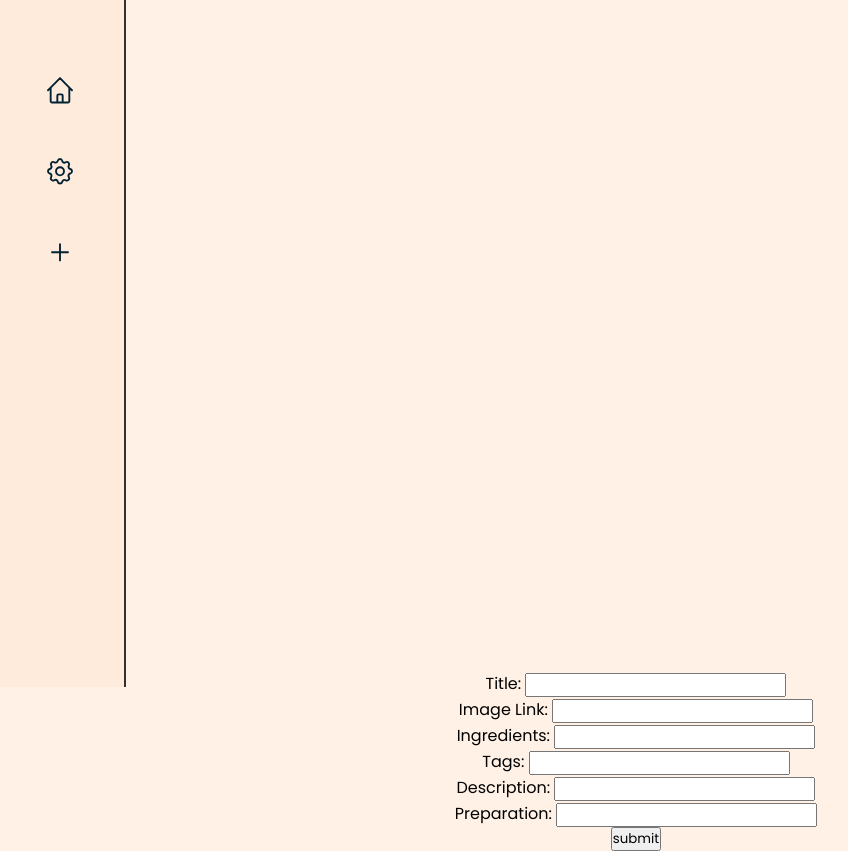
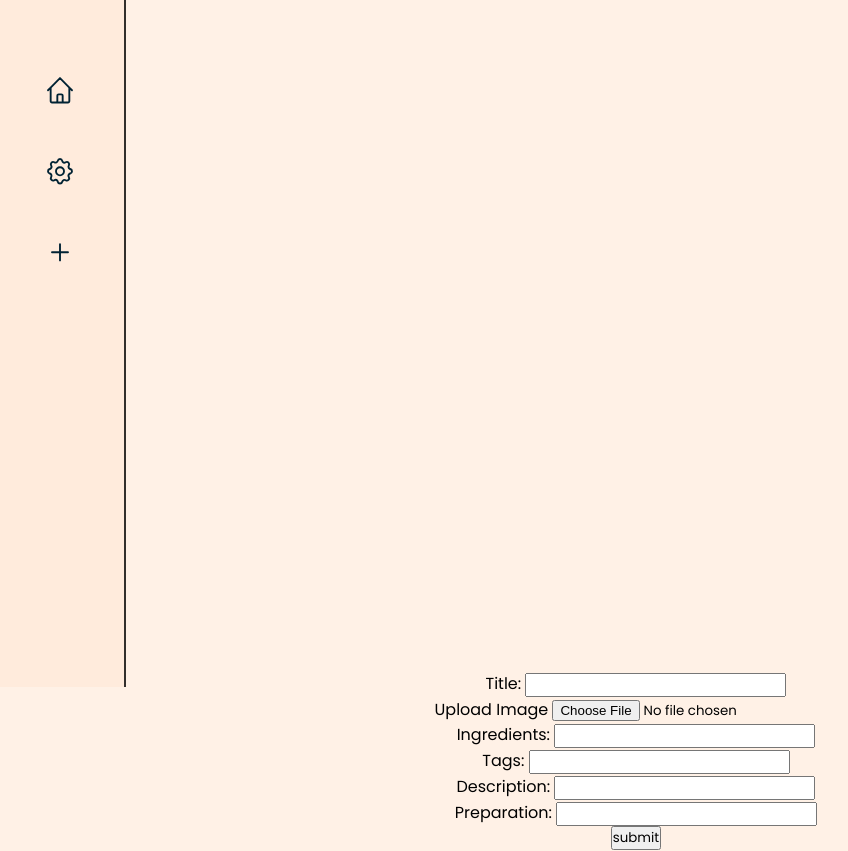
Before and after one commit to ebrandstaetter/Kilogram, a website: page public/index.html in a window 1280 px wide. Shown: the part 129-980 px from the top of the page, without its empty margins (4-852 px from the left). Drawn offline with Linux system fonts and the light colour scheme; no server answers; files whose address does not match are found by name.

Commit message:
Image upload button

```diff
--- a/public/index.html
+++ b/public/index.html
@@ -47,10 +47,9 @@
             <input type="text" id="title">
         </div>
         <div>
-            <label for="imgLink">Image Link:</label>
-            <input type="text" id="imgLink">
+            <label for="imgLink" style="cursor: pointer;">Upload Image</label>
+            <input type="file" accept="image/jpg" name="image" id="imgLink" onchange="loadFile(event)"> <!-- TODO: only allow to add jpg -->
         </div>
-
         <div>
             <label for="ingredients">Ingredients:</label>
             <input type="text" id="ingredients">
--- a/public/script.js
+++ b/public/script.js
@@ -27,8 +27,16 @@ function generatePostsHtml(recipes) {
             }
         } //TODO: Add rating mechanic
           //TODO: Add image upload instead of URL input
+
+          //TODO: image upload function
+        /*var loadFile = function(event) {
+            var image = document.getElementById('postImage'+recipe.id);
+            image.style.backgroundImage = url();//event.target.files[0]; //image.src = URL.createObjectURL(event.target.files[0]);
+        };*/
+
         let recipeHTML = `<div class="postCard">
-            <div class="postImage" style="background-image: url(./img/data/${recipe.imgLink}.jpg);"></div>
+            <div class="postImage" id="postImage${recipe.id}" style="background-image: url(./img/data/${recipe.imgLink}.jpg);"></div>
+
             <div class="postContent">
                 <h1 class="postTitle">${recipe.title}</h1>
                 <div class="interaction-heading">
```
